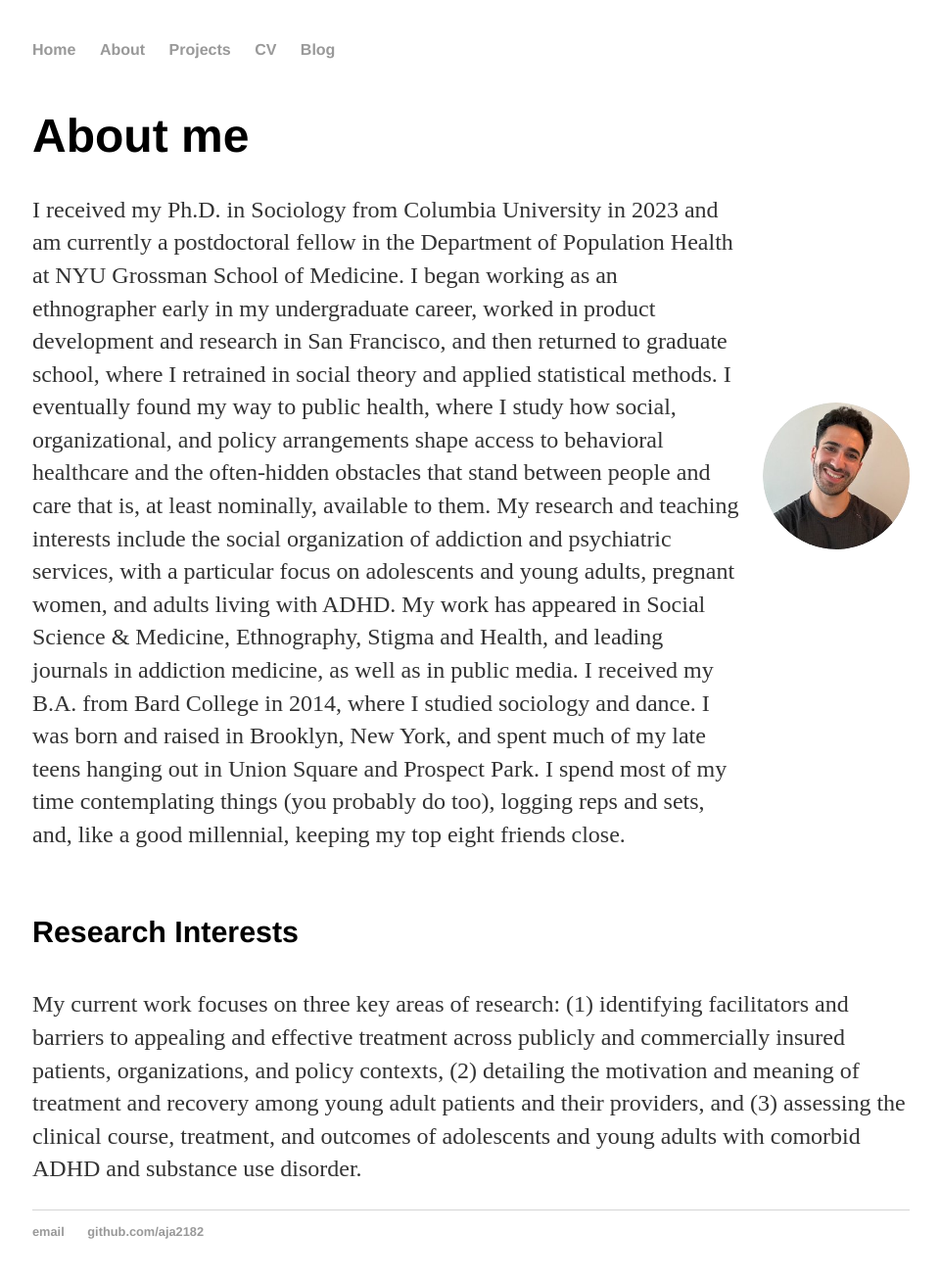
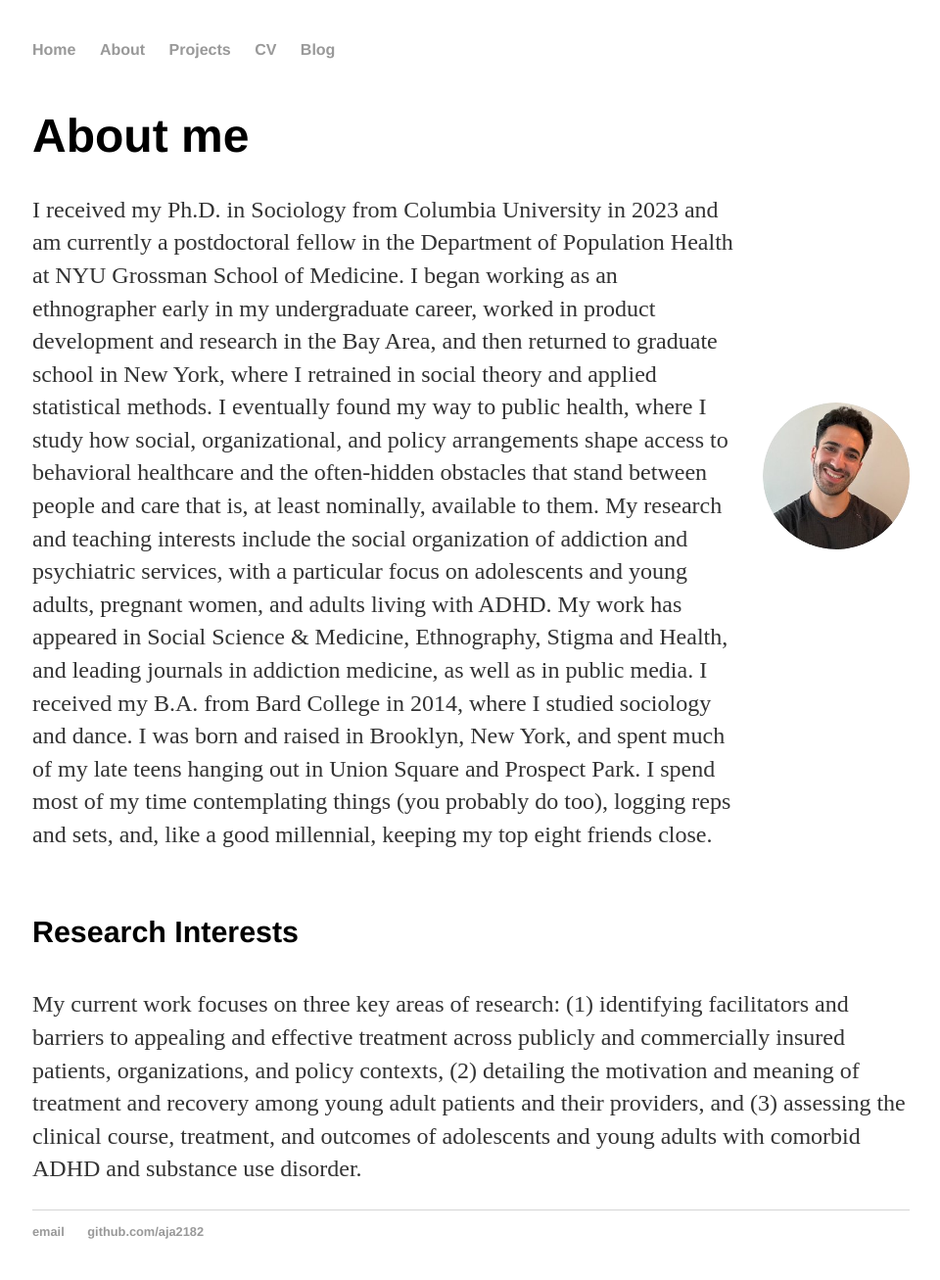
Before and after one commit to aja2182/aja2182.github.io, a Jekyll site: the page built from about/index.html, in a window 1280 px wide. Shown: the whole page at 98% size, without its empty margins (159-1119 px from the left). Built offline with Jekyll 4.4.1, drawn with Linux system fonts in a browser that asks for light colours.

Commit message:
Update index.html

```diff
--- a/about/index.html
+++ b/about/index.html
@@ -43,7 +43,7 @@
 
               <p>
 
-I received my Ph.D. in Sociology from Columbia University in 2023 and am currently a postdoctoral fellow in the Department of Population Health at NYU Grossman School of Medicine. I began working as an ethnographer early in my undergraduate career, worked in product development and research in San Francisco, and then returned to graduate school, where I retrained in social theory and applied statistical methods. I eventually found my way to public health, where I study how social, organizational, and policy arrangements shape access to behavioral healthcare and the often-hidden obstacles that stand between people and care that is, at least nominally, available to them.
+I received my Ph.D. in Sociology from Columbia University in 2023 and am currently a postdoctoral fellow in the Department of Population Health at NYU Grossman School of Medicine. I began working as an ethnographer early in my undergraduate career, worked in product development and research in the Bay Area, and then returned to graduate school in New York, where I retrained in social theory and applied statistical methods. I eventually found my way to public health, where I study how social, organizational, and policy arrangements shape access to behavioral healthcare and the often-hidden obstacles that stand between people and care that is, at least nominally, available to them.
 
 My research and teaching interests include the social organization of addiction and psychiatric services, with a particular focus on adolescents and young adults, pregnant women, and adults living with ADHD. My work has appeared in Social Science & Medicine, Ethnography, Stigma and Health, and leading journals in addiction medicine, as well as in public media. I received my B.A. from Bard College in 2014, where I studied sociology and dance. I was born and raised in Brooklyn, New York, and spent much of my late teens hanging out in Union Square and Prospect Park.
 
```
